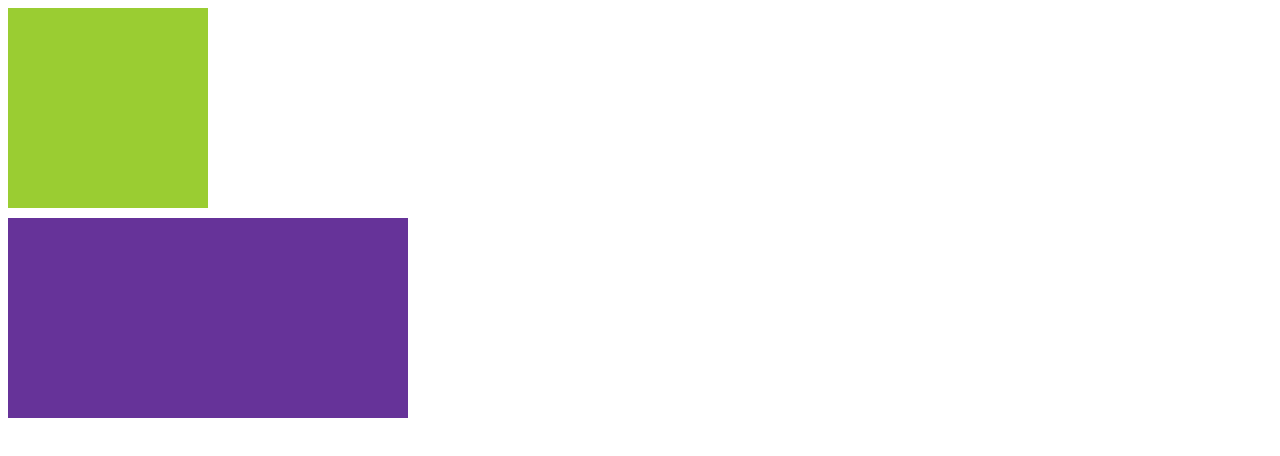
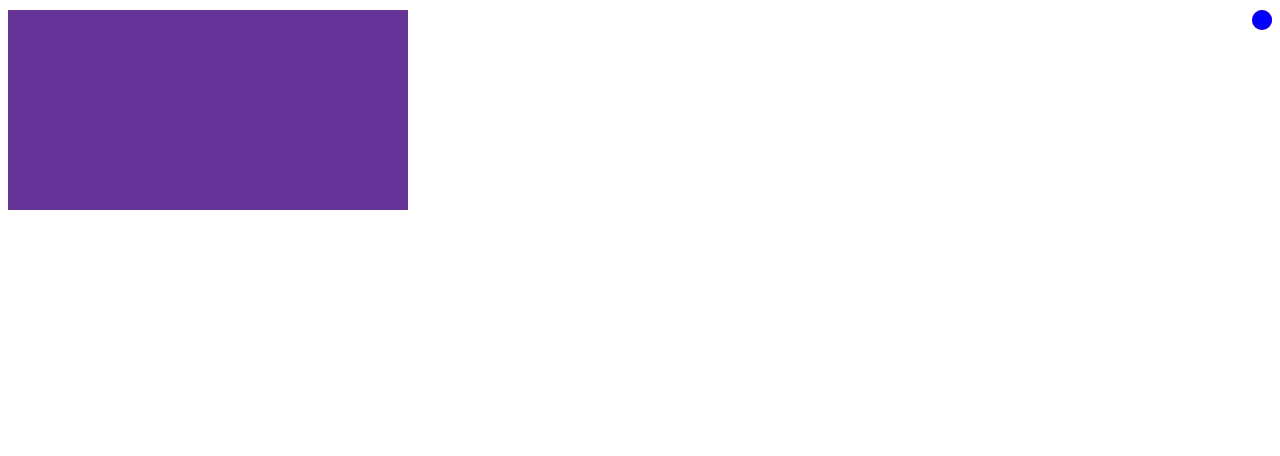
Before and after one commit to lsalazar85/frontend-1417, a plain HTML site: page css-03/index.html in a window 1280 px wide. Drawn offline with Linux system fonts and the light colour scheme.

Commit message:
Css posicionamiento

```diff
--- a/css-03/index.html
+++ b/css-03/index.html
@@ -8,7 +8,10 @@
     <link rel="stylesheet" href="styles.css" />
 </head>
 <body>
-    <div class="cuadrado"></div>
+    <div class="cuadrado">
+        <div class="circulo"></div>
+        <div class="circulo2"></div>
+    </div>
     <div class="rectangulo"></div>
 </body>
 </html>
--- a/css-03/styles.css
+++ b/css-03/styles.css
@@ -2,10 +2,12 @@
     margin-bottom: 10px;
 }
 
+/* Position values = left, rigth, top, botoom  */
+
 .cuadrado {
-    width: 200px;
-    height: 200px;
+    width: 100%;
     background: yellowgreen;
+    position: relative;
 }
 
 .rectangulo {
@@ -14,9 +16,20 @@
     background: rebeccapurple;
 }
 
-.punto {
+.circulo {
     width: 20px;
     height: 20px;
     background: orangered;
     border-radius: 50%;
+    position: absolute;
+    right: 0;
 }
+
+.circulo2 {
+    width: 20px;
+    height: 20px;
+    background: blue;
+    border-radius: 50%;
+    position: absolute;
+    right: 0;
+}
```
